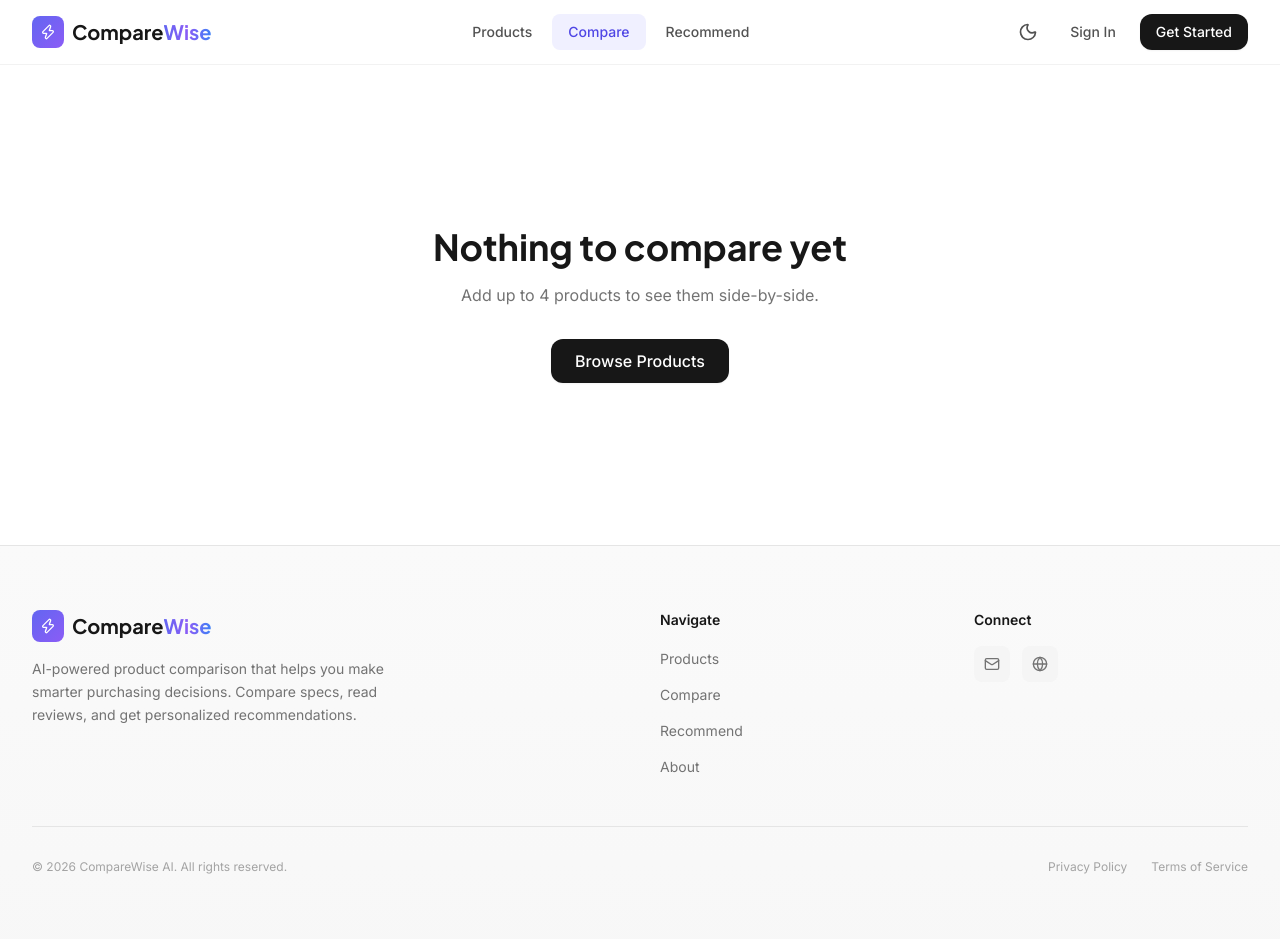
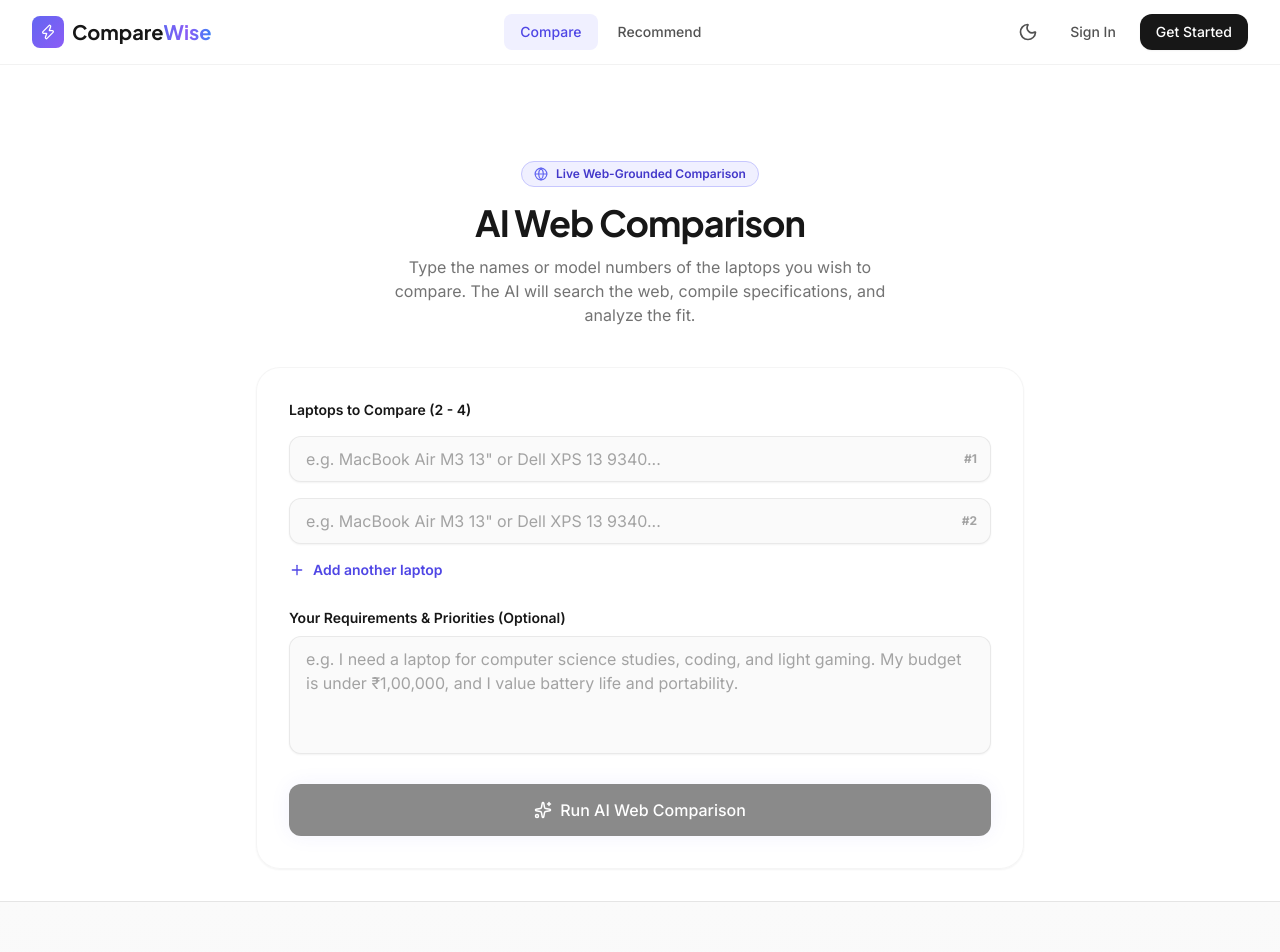
Before and after one commit to vivekdandotiya/Design, a React (Vite) app in the folder client/: page /compare in a window 1280 px wide. Shown: the top 952 px of the page. Built offline with nearby package versions, Linux system fonts and the light colour scheme.

Commit message:
feat: build web comparison inputs form and update homepage navigation on frontend

```diff
--- a/client/src/components/Navbar.tsx
+++ b/client/src/components/Navbar.tsx
@@ -15,7 +15,6 @@ import { useAuthStore } from '../store/authStore';
 import { cn } from '../lib/utils';
 
 const navLinks = [
-  { to: '/products', label: 'Products' },
   { to: '/compare', label: 'Compare' },
   { to: '/recommend', label: 'Recommend' },
 ];
--- a/client/src/pages/ComparePage.tsx
+++ b/client/src/pages/ComparePage.tsx
@@ -1,24 +1,44 @@
 import React, { useState } from 'react';
-import { motion } from 'framer-motion';
-import { useNavigate } from 'react-router-dom';
-import { Sparkles, Trash2, CheckCircle, Info } from 'lucide-react';
-import { useCompareStore } from '../store/compareStore';
+import { motion, AnimatePresence } from 'framer-motion';
+import { Sparkles, Trash2, CheckCircle, Plus, ArrowLeft, Cpu, Globe } from 'lucide-react';
 import Badge from '../components/Badge';
 import { formatPrice } from '../lib/utils';
 import api from '../lib/api';
 import type { CompareResult } from '../types';
 
 export const ComparePage: React.FC = () => {
-  const { selectedProducts, removeProduct, clearAll } = useCompareStore();
+  const [queries, setQueries] = useState<string[]>(['', '']);
+  const [requirements, setRequirements] = useState('');
   const [comparing, setComparing] = useState(false);
   const [result, setResult] = useState<CompareResult | null>(null);
-  const navigate = useNavigate();
+
+  const handleAddQuery = () => {
+    if (queries.length < 4) {
+      setQueries([...queries, '']);
+    }
+  };
+
+  const handleRemoveQuery = (index: number) => {
+    if (queries.length > 2) {
+      setQueries(queries.filter((_, i) => i !== index));
+    }
+  };
+
+  const handleQueryChange = (index: number, value: string) => {
+    const updated = [...queries];
+    updated[index] = value;
+    setQueries(updated);
+  };
 
   const handleCompare = async () => {
-    if (selectedProducts.length < 2) return;
+    const validQueries = queries.filter((q) => q.trim() !== '');
+    if (validQueries.length < 2) return;
     setComparing(true);
     try {
-      const res = await api.post('/compare', { productIds: selectedProducts.map(p => p._id) });
+      const res = await api.post('/compare', {
+        productQueries: validQueries,
+        requirements,
+      });
       setResult(res.data.data);
     } catch (error) {
       console.error('Comparison failed', error);
@@ -27,147 +47,232 @@ export const ComparePage: React.FC = () => {
     }
   };
 
-  if (selectedProducts.length === 0) {
-    return (
-      <div className="section container-narrow text-center min-h-[60vh] flex flex-col justify-center">
-        <h1 className="text-4xl font-display font-bold mb-4">Nothing to compare yet</h1>
-        <p className="text-surface-500 mb-8">Add up to 4 products to see them side-by-side.</p>
-        <div>
-          <button onClick={() => navigate('/products')} className="btn-primary">
-            Browse Products
-          </button>
-        </div>
-      </div>
-    );
-  }
+  const resetComparison = () => {
+    setResult(null);
+  };
 
   return (
-    <div className="section container-wide py-8 mt-16">
-      <div className="flex justify-between items-center mb-8">
-        <div>
-          <h1 className="text-3xl font-display font-bold">Compare Products</h1>
-          <p className="text-surface-500 mt-2">{selectedProducts.length} of 4 selected</p>
+    <div className="section container-wide py-8 mt-16 min-h-[80vh]">
+      <AnimatePresence mode="wait">
+        {!result ? (
+          /* ── FORM STATE ── */
+          <motion.div
+            key="compare-form"
+            initial={{ opacity: 0, y: 15 }}
+            animate={{ opacity: 1, y: 0 }}
+            exit={{ opacity: 0, y: -15 }}
+            className="max-w-3xl mx-auto"
+          >
+            <div className="text-center mb-10">
+              <div className="inline-flex items-center gap-2 px-3 py-1 rounded-full bg-primary-50 dark:bg-primary-950/40 border border-primary-200 dark:border-primary-800 mb-4">
+                <Globe className="w-3.5 h-3.5 text-primary-500" />
+                <span className="text-xs font-semibold text-primary-700 dark:text-primary-300">
+                  Live Web-Grounded Comparison
+                </span>
               </div>
-        <div className="flex gap-4">
-          <button onClick={clearAll} className="btn-ghost text-red-500 hover:bg-red-50 dark:hover:bg-red-900/20">
-            <Trash2 size={18} /> Clear All
+              <h1 className="text-4xl font-display font-bold tracking-tight">AI Web Comparison</h1>
+              <p className="text-surface-500 mt-3 max-w-lg mx-auto">
+                Type the names or model numbers of the laptops you wish to compare. The AI will search the web, compile specifications, and analyze the fit.
+              </p>
+            </div>
+
+            <div className="glass rounded-3xl p-6 md:p-8 space-y-6">
+              {/* Product Inputs */}
+              <div className="space-y-4">
+                <label className="block text-sm font-semibold text-surface-900 dark:text-white">
+                  Laptops to Compare (2 - 4)
+                </label>
+                <div className="grid gap-4">
+                  {queries.map((query, index) => (
+                    <div key={index} className="flex gap-2 items-center">
+                      <div className="relative flex-1">
+                        <input
+                          type="text"
+                          value={query}
+                          onChange={(e) => handleQueryChange(index, e.target.value)}
+                          placeholder={`e.g. MacBook Air M3 13" or Dell XPS 13 9340...`}
+                          className="input-field pr-10"
+                        />
+                        <span className="absolute right-3.5 top-1/2 -translate-y-1/2 text-xs font-bold text-surface-400 select-none">
+                          #{index + 1}
+                        </span>
+                      </div>
+                      {queries.length > 2 && (
+                        <button
+                          onClick={() => handleRemoveQuery(index)}
+                          className="p-3 text-red-500 hover:bg-red-50 dark:hover:bg-red-950/30 rounded-xl transition-colors"
+                          title="Remove laptop"
+                        >
+                          <Trash2 size={18} />
                         </button>
+                      )}
+                    </div>
+                  ))}
+                </div>
+
+                {queries.length < 4 && (
+                  <button
+                    onClick={handleAddQuery}
+                    className="inline-flex items-center gap-2 text-sm font-semibold text-primary-600 hover:text-primary-700 transition-colors mt-2"
+                  >
+                    <Plus size={16} /> Add another laptop
+                  </button>
+                )}
+              </div>
+
+              {/* Requirements Textarea */}
+              <div className="space-y-2">
+                <label className="block text-sm font-semibold text-surface-900 dark:text-white">
+                  Your Requirements & Priorities (Optional)
+                </label>
+                <textarea
+                  value={requirements}
+                  onChange={(e) => setRequirements(e.target.value)}
+                  placeholder="e.g. I need a laptop for computer science studies, coding, and light gaming. My budget is under ₹1,00,000, and I value battery life and portability."
+                  rows={4}
+                  className="input-field resize-none"
+                />
+              </div>
+
+              {/* Submit */}
               <button
                 onClick={handleCompare}
-            disabled={selectedProducts.length < 2 || comparing}
-            className="btn-primary"
+                disabled={queries.filter((q) => q.trim() !== '').length < 2 || comparing}
+                className="btn-primary w-full py-3.5 text-base shadow-glow mt-4"
               >
                 {comparing ? (
-              <span className="flex items-center gap-2"><div className="w-4 h-4 border-2 border-white border-t-transparent rounded-full animate-spin"/> Analyzing...</span>
+                  <span className="flex items-center justify-center gap-2">
+                    <div className="w-5 h-5 border-2 border-white border-t-transparent rounded-full animate-spin" />
+                    Searching web and compiling specs...
+                  </span>
                 ) : (
-              <span className="flex items-center gap-2"><Sparkles size={18} /> Compare Now</span>
+                  <span className="flex items-center justify-center gap-2">
+                    <Sparkles size={18} />
+                    Run AI Web Comparison
+                  </span>
                 )}
               </button>
             </div>
+          </motion.div>
+        ) : (
+          /* ── RESULTS STATE ── */
+          <motion.div
+            key="compare-results"
+            initial={{ opacity: 0, y: 15 }}
+            animate={{ opacity: 1, y: 0 }}
+            exit={{ opacity: 0, y: -15 }}
+            className="space-y-12"
+          >
+            {/* Header / Nav Back */}
+            <div className="flex flex-col sm:flex-row justify-between items-start sm:items-center gap-4 border-b border-surface-200 dark:border-surface-800 pb-6">
+              <div>
+                <button
+                  onClick={resetComparison}
+                  className="inline-flex items-center gap-2 text-sm font-semibold text-surface-500 hover:text-primary-600 transition-colors mb-2"
+                >
+                  <ArrowLeft size={16} /> New Comparison
+                </button>
+                <h1 className="text-3xl font-display font-bold">Comparison Results</h1>
+              </div>
+              <div className="text-xs text-surface-500 flex items-center gap-1.5 bg-surface-50 dark:bg-surface-900 px-3 py-1.5 rounded-full border border-surface-200 dark:border-surface-800">
+                <Globe size={12} /> Search grounding completed
+              </div>
             </div>
 
-      <div className="overflow-x-auto pb-8">
-        <div className="inline-block min-w-full align-middle">
+            {/* Spec Table */}
+            <div className="glass rounded-3xl overflow-hidden">
+              <div className="overflow-x-auto">
                 <table className="min-w-full divide-y divide-surface-200 dark:divide-surface-800">
                   <thead>
                     <tr>
-                <th className="w-48 p-4 text-left font-medium text-surface-500">Feature</th>
-                {selectedProducts.map((p) => (
-                  <th key={p._id} className="p-4 align-top w-64 min-w-[250px]">
-                    <div className="relative group">
-                      <button
-                        onClick={() => removeProduct(p._id)}
-                        className="absolute -top-2 -right-2 p-1 bg-white dark:bg-surface-800 rounded-full shadow border border-surface-200 opacity-0 group-hover:opacity-100 transition-opacity z-10 text-red-500 hover:bg-red-50"
-                      >
-                        <Trash2 size={14} />
-                      </button>
-                      <div className="bg-surface-50 dark:bg-surface-800/50 rounded-xl p-4 text-center cursor-pointer hover:bg-surface-100 transition-colors" onClick={() => navigate(`/products/${p._id}`)}>
-                        <img src={p.image} alt={p.name} className="w-32 h-32 object-contain mx-auto mb-4" />
-                        <h3 className="font-bold font-display text-sm line-clamp-2">{p.name}</h3>
-                        <p className="text-primary-600 font-bold mt-2">{formatPrice(p.price)}</p>
-                      </div>
+                      <th className="w-48 p-5 text-left font-semibold text-surface-900 dark:text-white bg-surface-50/50 dark:bg-surface-900/50">
+                        Feature
+                      </th>
+                      {result.products.map((p) => (
+                        <th key={p._id} className="p-5 align-top w-64 min-w-[220px]">
+                          <div className="bg-surface-50/50 dark:bg-surface-800/20 rounded-2xl p-4 text-center border border-surface-200/50 dark:border-surface-800/30">
+                            <h3 className="font-bold font-display text-base text-surface-900 dark:text-white line-clamp-2">
+                              {p.name}
+                            </h3>
+                            <p className="text-primary-600 dark:text-primary-400 font-bold mt-2.5 text-lg">
+                              {p.price > 0 ? formatPrice(p.price) : 'N/A'}
+                            </p>
                           </div>
                         </th>
                       ))}
-                {selectedProducts.length < 4 && (
-                  <th className="p-4 align-middle w-64">
-                    <button
-                      onClick={() => navigate('/products')}
-                      className="w-full h-full min-h-[200px] border-2 border-dashed border-surface-200 dark:border-surface-700 rounded-xl flex flex-col items-center justify-center text-surface-400 hover:bg-surface-50 hover:border-primary-300 transition-colors"
-                    >
-                      <div className="text-2xl mb-2">+</div>
-                      <span>Add Product</span>
-                    </button>
-                  </th>
-                )}
                     </tr>
                   </thead>
 
-            {result && (
                   <tbody className="divide-y divide-surface-200 dark:divide-surface-800">
-                {/* Badges Row */}
+                    {/* Badges Highlights */}
                     <tr>
-                  <td className="p-4 font-medium text-surface-600">Highlights</td>
-                  {selectedProducts.map((p) => (
-                    <td key={p._id} className="p-4 text-center">
-                      <div className="flex flex-wrap justify-center gap-2">
+                      <td className="p-5 font-semibold text-surface-600 bg-surface-50/30 dark:bg-surface-900/10">Highlights</td>
+                      {result.products.map((p) => (
+                        <td key={p._id} className="p-5 text-center">
+                          <div className="flex flex-wrap justify-center gap-1.5">
                             {result.highlights.bestValue === p._id && <Badge variant="success">Best Value</Badge>}
                             {result.highlights.bestPerformance === p._id && <Badge variant="primary">Top Performance</Badge>}
                             {result.highlights.bestBattery === p._id && <Badge variant="warning">Best Battery</Badge>}
                             {result.highlights.mostPortable === p._id && <Badge variant="outline">Most Portable</Badge>}
+                            {Object.values(result.highlights).every((id) => id !== p._id) && (
+                              <span className="text-xs text-surface-400">-</span>
+                            )}
                           </div>
                         </td>
                       ))}
                     </tr>
 
                     {/* Specs Rows */}
-                {['processor', 'gpu', 'ram', 'storage', 'displaySize', 'battery', 'weight'].map((specKey) => (
-                  <tr key={specKey} className="hover:bg-surface-50/50 dark:hover:bg-surface-900/50 transition-colors">
-                    <td className="p-4 font-medium text-surface-600 capitalize">{specKey.replace(/([A-Z])/g, ' $1').trim()}</td>
-                    {selectedProducts.map((p) => (
-                      <td key={p._id} className="p-4 text-surface-900 dark:text-surface-100 text-center text-sm">
-                        {(p as any)[specKey] || '-'}
+                    {[
+                      { key: 'processor', label: 'Processor', icon: Cpu },
+                      { key: 'gpu', label: 'Graphics' },
+                      { key: 'ram', label: 'RAM' },
+                      { key: 'storage', label: 'Storage' },
+                      { key: 'displaySize', label: 'Display' },
+                      { key: 'battery', label: 'Battery' },
+                      { key: 'weight', label: 'Weight' },
+                      { key: 'os', label: 'Operating System' },
+                    ].map((spec) => (
+                      <tr key={spec.key} className="hover:bg-surface-50/20 dark:hover:bg-surface-900/10 transition-colors">
+                        <td className="p-5 font-semibold text-surface-600 bg-surface-50/30 dark:bg-surface-900/10 text-sm">
+                          {spec.label}
+                        </td>
+                        {result.products.map((p) => (
+                          <td key={p._id} className="p-5 text-surface-900 dark:text-surface-100 text-center text-sm font-medium">
+                            {(p as any)[spec.key] || '-'}
                           </td>
                         ))}
                       </tr>
                     ))}
                   </tbody>
-            )}
                 </table>
               </div>
             </div>
 
-      {result && (
-        <motion.div
-          initial={{ opacity: 0, y: 20 }}
-          animate={{ opacity: 1, y: 0 }}
-          className="mt-12 grid grid-cols-1 md:grid-cols-2 gap-8"
-        >
-          {result.analysis.map((insight, i) => (
-            <div key={i} className="glass p-6 rounded-2xl flex gap-4">
+            {/* AI Category Analysis Cards */}
+            <div>
+              <h2 className="text-2xl font-display font-bold mb-6 flex items-center gap-2">
+                <Sparkles className="w-5 h-5 text-primary-500 animate-pulse" />
+                AI Analysis & Recommendation
+              </h2>
+              <div className="grid grid-cols-1 md:grid-cols-2 gap-6">
+                {result.analysis.map((insight, idx) => (
+                  <div key={idx} className="glass p-6 rounded-2xl flex gap-4 border border-surface-200/50 dark:border-surface-800/30">
                     <div className="mt-1 text-primary-500">
-                <CheckCircle size={24} />
+                      <CheckCircle size={22} className="text-emerald-500" />
                     </div>
-              <div>
-                <h4 className="font-bold text-lg">{insight.category}</h4>
-                <p className="text-sm font-medium text-surface-900 dark:text-surface-100 mt-1">Winner: {insight.winner}</p>
-                <p className="text-surface-500 text-sm mt-2">{insight.details}</p>
+                    <div className="space-y-1">
+                      <h4 className="font-bold text-lg text-surface-900 dark:text-white">{insight.category}</h4>
+                      <p className="text-xs font-semibold text-primary-600 dark:text-primary-400">Winner: {insight.winner}</p>
+                      <p className="text-surface-500 text-sm leading-relaxed pt-1.5">{insight.details}</p>
                     </div>
                   </div>
                 ))}
+              </div>
+            </div>
           </motion.div>
         )}
-
-      {selectedProducts.length > 0 && !result && (
-        <div className="mt-12 text-center p-8 bg-surface-50 dark:bg-surface-900 rounded-2xl border border-surface-200 dark:border-surface-800">
-          <Info className="mx-auto text-surface-400 mb-4" size={32} />
-          <h3 className="text-xl font-bold font-display mb-2">Ready to compare?</h3>
-          <p className="text-surface-500 mb-6">Click "Compare Now" to run AI analysis on these products.</p>
-          <button onClick={handleCompare} className="btn-primary" disabled={comparing || selectedProducts.length < 2}>
-            {comparing ? 'Analyzing...' : 'Run Comparison'}
-          </button>
-        </div>
-      )}
+      </AnimatePresence>
     </div>
   );
 };
--- a/client/src/pages/HomePage.tsx
+++ b/client/src/pages/HomePage.tsx
@@ -158,8 +158,8 @@ export default function HomePage() {
                   Start Comparing
                   <ArrowRight className="w-5 h-5" />
                 </Link>
-                <Link to="/products" className="btn-ghost text-base !px-8 !py-4">
-                  Explore Products
+                <Link to="/recommend" className="btn-ghost text-base !px-8 !py-4">
+                  AI Recommendation
                 </Link>
               </div>
             </motion.div>
```
Lines whose indentation alone changed are shown as unchanged.
